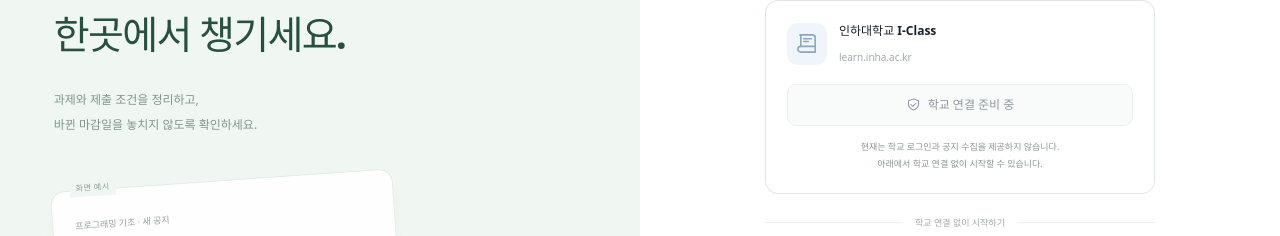
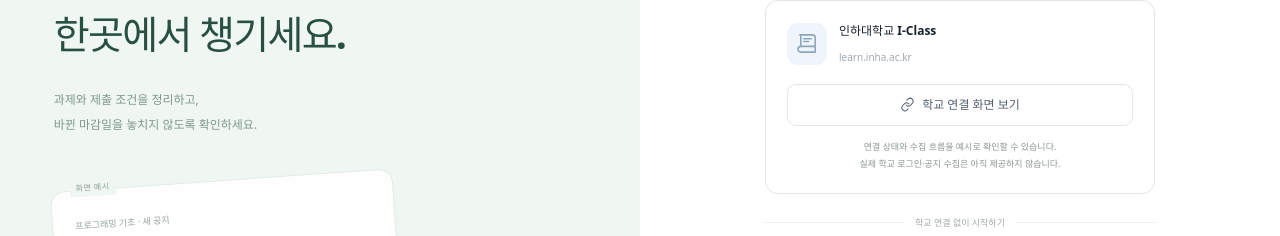
Before and after one commit to yuna1313/duelens, a React (Vite) app in the folder frontend/: page / in a window 1280 px wide. Shown: the part 258-494 px from the top of the page. Built offline with nearby package versions, Linux system fonts and the light colour scheme.

Commit message:
시작 화면에서 학교 연결 관리 화면 진입 연결

```diff
--- a/frontend/src/pages/start/StartPage.tsx
+++ b/frontend/src/pages/start/StartPage.tsx
@@ -42,8 +42,8 @@ export function StartPage() {
             <p className="start-options-lead">학교 계정 없이도 과목과 과제를 직접 정리할 수 있어요.</p>
             <div className="start-school-card">
               <div className="start-school-heading"><span className="start-school-icon"><Icon name="book" size={23} /></span><div><h3>인하대학교 I-Class</h3><span>learn.inha.ac.kr</span></div></div>
-              <button type="button" className="button secondary" disabled aria-describedby="start-school-status"><Icon name="shield" size={15} />학교 연결 준비 중</button>
-              <p id="start-school-status">현재는 학교 로그인과 공지 수집을 제공하지 않습니다.<br />아래에서 학교 연결 없이 시작할 수 있습니다.</p>
+              <a className="button secondary" href="#/connection" aria-describedby="start-school-status"><Icon name="link" size={15} />학교 연결 화면 보기</a>
+              <p id="start-school-status">연결 상태와 수집 흐름을 예시로 확인할 수 있습니다.<br />실제 학교 로그인·공지 수집은 아직 제공하지 않습니다.</p>
             </div>
             <div className="start-divider"><span>학교 연결 없이 시작하기</span></div>
             <a className="button primary start-manual-action" href="#/courses"><Icon name="book" size={15} />직접 입력으로 시작하기<Icon name="arrow" size={15} /></a>
```
Also changed, not shown: frontend/src/pages/start/StartPage.css.
